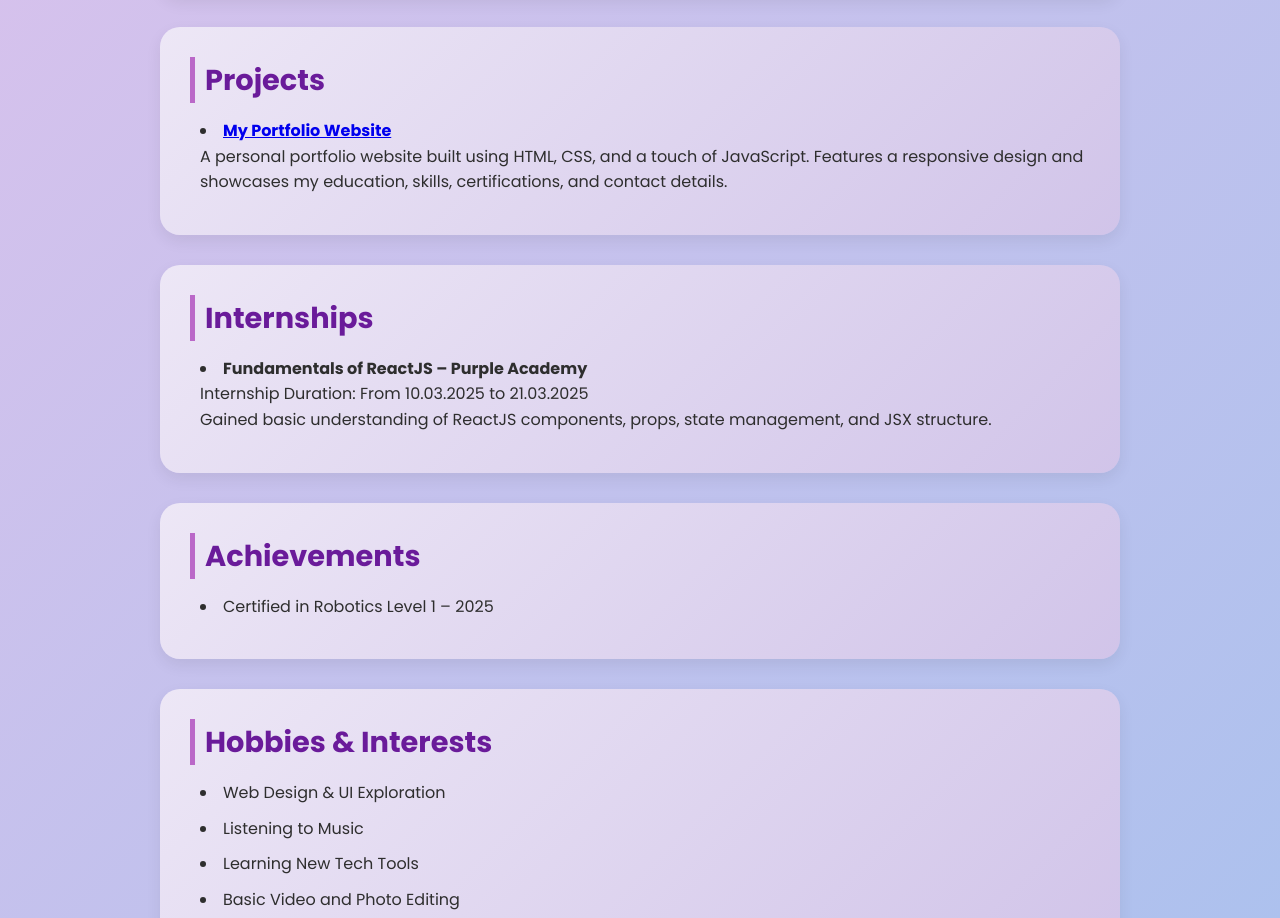
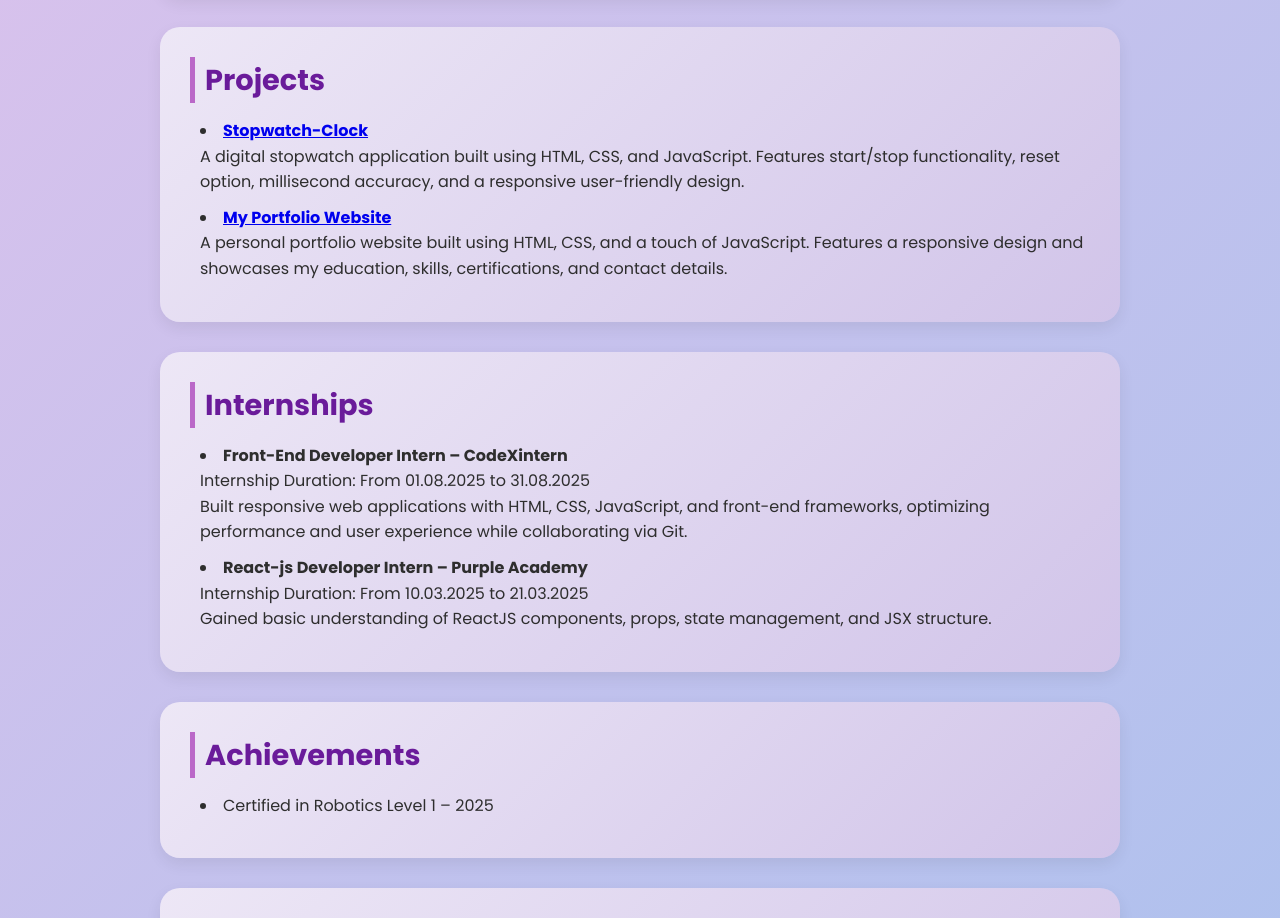
Before and after one commit to Sneha-Gunasekaran/Portfolio, a plain HTML site: page index.html in a window 1280 px wide. Shown: the part 2056-2974 px from the top of the page. Drawn offline with Linux system fonts and the light colour scheme.

Commit message:
index.html

```diff
--- a/index.html
+++ b/index.html
@@ -117,6 +117,14 @@
             <h2>Projects</h2>
             <ul>
                 <li>
+                    <strong><a href="https://sneha-gunasekaran.github.io/Stopwatch-Clock/"
+                            target="_blank">Stopwatch-Clock
+                        </a></strong><br />
+                    A digital stopwatch application built using HTML, CSS, and JavaScript.
+                    Features start/stop functionality, reset option, millisecond accuracy, and a responsive
+                    user-friendly design.
+                </li>
+                <li>
                     <strong><a href="http://127.0.0.1:5500/index.html" target="_blank">My Portfolio
                             Website</a></strong><br />
                     A personal portfolio website built using HTML, CSS, and a touch of JavaScript. Features a responsive
@@ -129,7 +137,13 @@
             <h2>Internships</h2>
             <ul>
                 <li>
-                    <strong>Fundamentals of ReactJS – Purple Academy</strong><br />
+                    <strong>Front-End Developer Intern – CodeXintern</strong><br />
+                    Internship Duration: From 01.08.2025 to 31.08.2025<br />
+                    Built responsive web applications with HTML, CSS, JavaScript, and front-end frameworks, optimizing
+                    performance and user experience while collaborating via Git.
+                </li>
+                <li>
+                    <strong>React-js Developer Intern – Purple Academy</strong><br />
                     Internship Duration: From 10.03.2025 to 21.03.2025<br />
                     Gained basic understanding of ReactJS components, props, state
                     management, and JSX structure.
```
